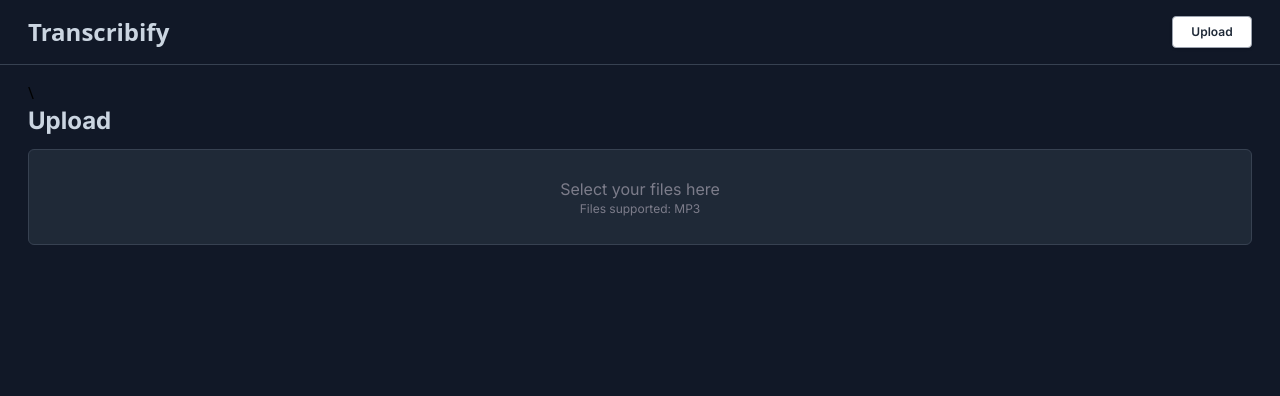
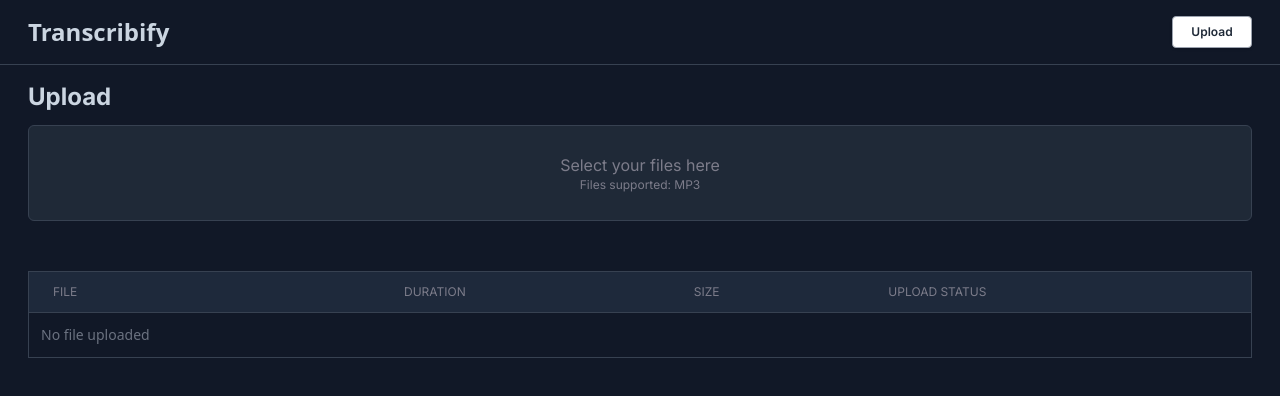
Before and after one commit to Marco-26/audio-transcriber-website, a React (Create React App) app in the folder client/: page /upload in a window 1280 px wide. Shown: the top 396 px of the page. Built offline with nearby package versions, Linux system fonts and the light colour scheme; the HTML template or start-up script is replaced by a standard one.

Commit message:
Finished Upload new UI

```diff
--- a/client/package.json
+++ b/client/package.json
@@ -51,6 +51,7 @@
     ]
   },
   "devDependencies": {
+    "eslint": "^8.56.0",
     "tailwindcss": "^3.4.1"
   }
 }
--- a/client/src/App.tsx
+++ b/client/src/App.tsx
@@ -7,20 +7,8 @@
 import { Header } from './components/Header';
 import { BrowserRouter as Router, Route, Routes } from 'react-router-dom';
 
-export type UpdateFileCallback = () => void;
-
 function App() {
-  const [file, setFile] = useState<FileToTranscribe>()
-
-  const setFileCallback:UpdateFileCallback = () => {
-    const testFile:FileToTranscribe = {
-      name: "Video.mp3",
-      duration:"12:05",
-      size:19.2,
-      status: "Processing"
-    }
-    setFile(testFile)
-  }
+  const [file, setFile] = useState<File>()
 
   return (
     <div className='bg-gray-900 h-screen'>
@@ -28,7 +16,7 @@
         <Header/>
           <Routes>
             <Route path="/" element={<Index/>} />
-            <Route path="/upload" element={<Upload/>} />
+            <Route path="/upload" element={<Upload setFile={setFile}/>} />
           </Routes>
       </Router>
     </div>
--- a/client/src/components/TableHeader.tsx
+++ b/client/src/components/TableHeader.tsx
@@ -2,8 +2,8 @@
   return (
     <div className='flex justify-between px-7 pt-9'>
       <div className='text-left'>
-        <h1 className='font-bold text text-slate-300 text-3xl'>Files</h1>
-        <h1 className='font-light text-slate-400'>All your transcriptions in one place</h1>
+        <h1 className='font-bold text text-slate-300 text-4xl'>Files</h1>
+        <h1 className='font-light text-slate-400 text-xl'>All your transcriptions in one place</h1>
       </div>
     </div>
   )
--- a/client/src/components/Table.tsx
+++ b/client/src/components/TranscriptionTable.tsx
@@ -5,7 +5,7 @@
   file?:FileToTranscribe
 }
 
-export const Table:React.FC<TableProps> = ({file}):JSX.Element => {
+export const TranscriptionTable:React.FC<TableProps> = ({file}):JSX.Element => {
   return (
     <div className='px-7'>
       <div className="relative overflow-x-auto mt-5">
--- /dev/null
+++ b/client/src/components/UploadTable.tsx
@@ -0,0 +1,50 @@
+import '../index.css'
+import { FileToTranscribe } from '../shared/FileType'
+import { formatFileSize } from '../utils/utils'
+
+type TableProps = {
+  file?:FileToTranscribe
+}
+
+export const UploadTable:React.FC<TableProps> = ({file}):JSX.Element => {
+  return (
+    <div>
+      <div className="relative overflow-x-auto mt-5">
+      <table className="w-full text-sm text-left rtl:text-right text-gray-500 dark:text-gray-400 border border-gray-700">
+        <thead className="text-xs text-gray-700 uppercase bg-gray-50 bg-slate-800 text-gray-400 border border-gray-700">
+          <tr>
+            <th scope="col" className="px-6 py-3">
+              File
+            </th>
+            <th scope="col" className="px-6 py-3">
+              Duration
+            </th>
+            <th scope="col" className="px-6 py-3">
+              Size
+            </th>
+            <th scope="col" className="px-6 py-3">
+              Upload status
+            </th>
+          </tr>
+        </thead>
+        <tbody>
+          <tr className="border-b border-gray-700">
+            {file ?
+              <>
+                <th scope="row" className="px-6 py-4 font-medium whitespace-nowrap text-white">
+                  {file.name}
+                </th>
+                <td className="px-6 py-4">{file.duration}</td>
+                <td className="px-6 py-4">{formatFileSize(file.size)}</td>
+                <td className="px-6 py-4">Uploaded</td>
+              </>
+            :
+              <div className='p-3'>No file uploaded</div>
+            }
+          </tr>
+        </tbody>
+      </table>
+    </div>
+    </div>
+  );
+}
--- a/client/src/pages/Index.tsx
+++ b/client/src/pages/Index.tsx
@@ -1,6 +1,5 @@
 import { TableHeader } from "../components/TableHeader"
-import { Table } from "../components/Table"
-
+import { TranscriptionTable as Table } from "../components/TranscriptionTable"
 
 export const Index = ():JSX.Element => {
   return (
--- a/client/src/pages/Upload.tsx
+++ b/client/src/pages/Upload.tsx
@@ -1,11 +1,50 @@
-export const Upload = ():JSX.Element => {
+import { ChangeEvent, useRef, useState } from "react"
+import { ToastContainer } from 'react-toastify';
+import { generateFileInfo, notifyError } from "../utils/utils";
+import { Dispatch, SetStateAction} from "react"
+import { UploadTable as Table } from "../components/UploadTable";
+import { FileToTranscribe } from "../shared/FileType";
+import { AxiosError } from "axios";
+import { processUpload } from "../utils/api-client";
+
+interface UploadProps {
+  setFile: Dispatch<SetStateAction<File | undefined>>;
+}
+
+export const Upload:React.FC<UploadProps> = ({setFile}):JSX.Element => {
+  const [fileInfo, setFileInfo] = useState<FileToTranscribe>()
+  const inputRef = useRef<HTMLInputElement>(null);
+
+  const handleFileChange = (event: ChangeEvent<HTMLInputElement>) => {
+    event.preventDefault()
+    if (event.target.files) {
+      const file:File = event.target.files[0];
+      if(file.type !== "audio/mpeg"){
+        notifyError("File type not supported...");
+        return;
+      }
+      setFile(file)
+      setFileInfo(generateFileInfo(file))
+      handleFileUpload(file)
+    }
+  }
+
+  const handleFileUpload = async (file:File) => {
+    await processUpload(file,
+      (message:string) => {console.log("\n"+message)},
+      (error:AxiosError) => {console.error("\nError: " + error)})
+  }
+
   return (
-    <div className='px-7 mt-4'>\
+    <div className='px-7 mt-4'>
       <h1 className='font-bold text text-slate-300 text-2xl'>Upload</h1>
-      <button className="w-full border border-gray-700 rounded-md h-24 mt-3 bg-gray-800">
+      <button className="w-full border border-gray-700 rounded-md h-24 mt-3 bg-gray-800"
+          onClick={() => {inputRef.current?.click()}}>
         <p>Select your files here</p>
         <p className="text-xs">Files supported: MP3</p>
       </button>
+      <input type="file" id="file" className="invisible" ref={inputRef} onChange={handleFileChange}/>
+      <Table file={fileInfo}/>
     </div>
   )
 }
--- a/client/src/utils/utils.ts
+++ b/client/src/utils/utils.ts
@@ -1,4 +1,5 @@
 import { toast } from 'react-toastify';
+import { FileToTranscribe } from '../shared/FileType';
 
 export const formatFileSize = (sizeInBytes: number): string => {
   const kilobyte = 1024;
@@ -26,4 +27,15 @@
     draggable: true,
     progress: undefined,
     theme: "colored",
-  }));
+  })
+);
+
+export const generateFileInfo = (file:File) => {
+  const fileInfo:FileToTranscribe = {
+    name:file.name,
+    duration:"12:05",//TODO: CHANGE
+    size:file.size,
+    status:"Processing"
+  }
+  return fileInfo
+}
```
Also changed, not shown: 2 other files (tests, documents, lock files or other folders).
